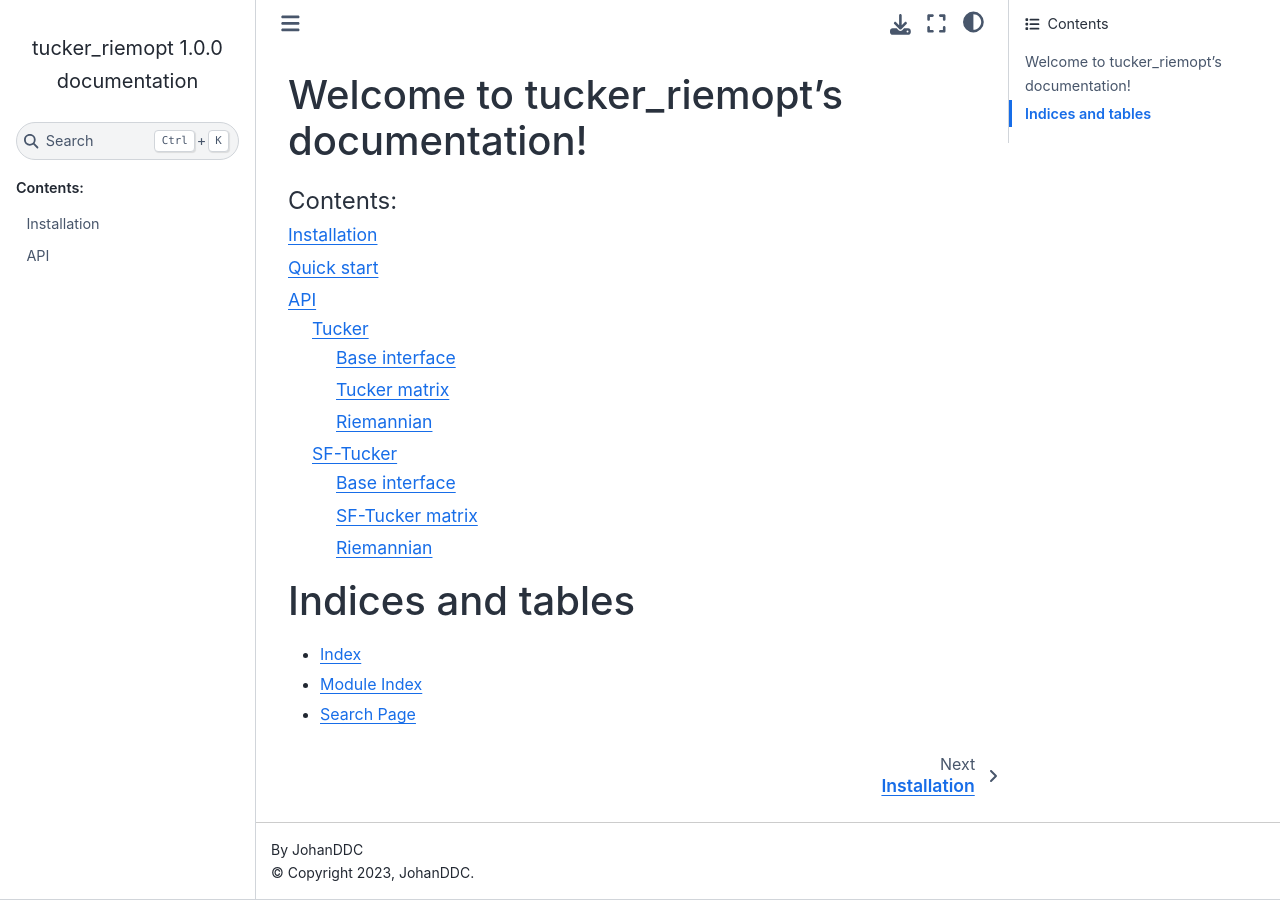
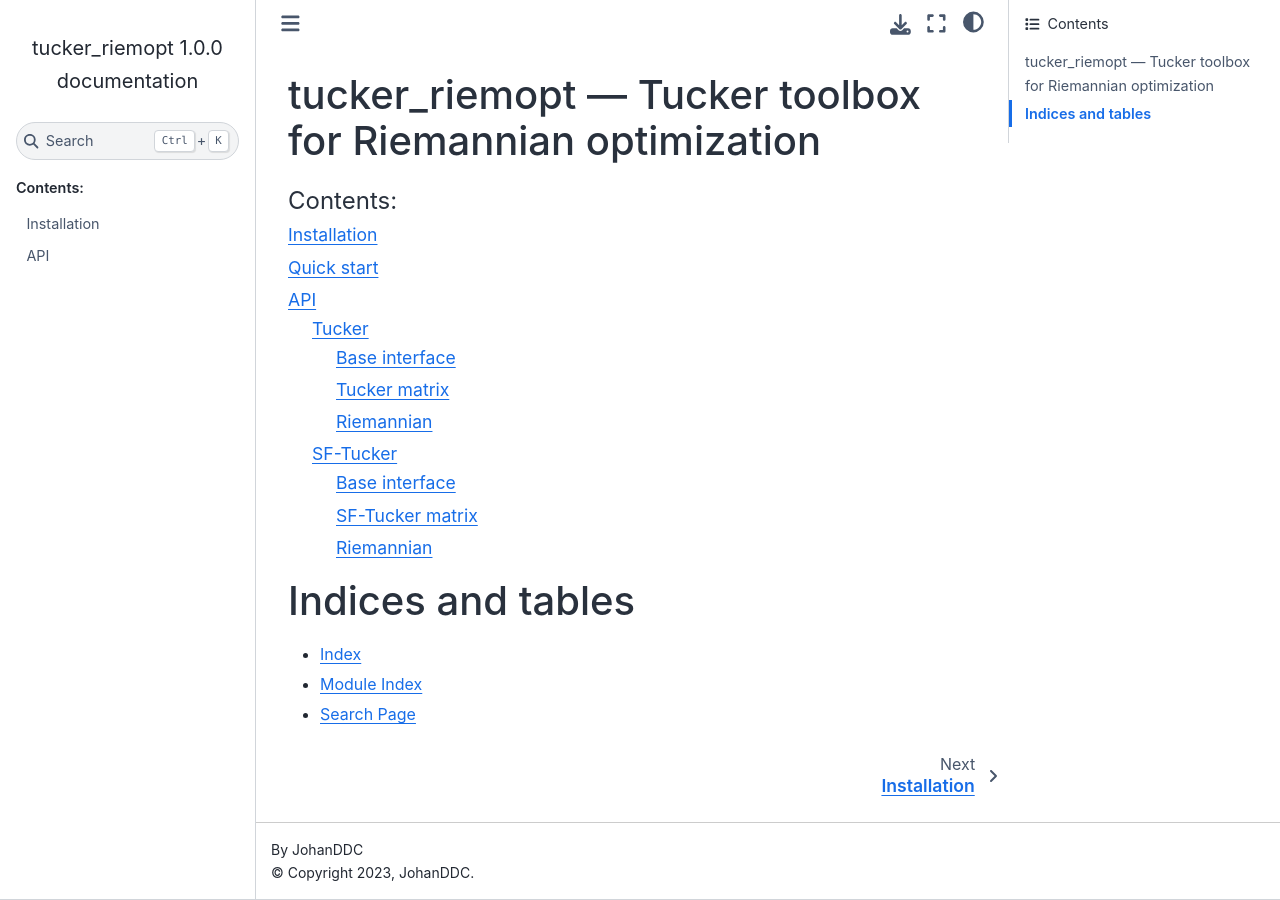
Before and after one commit to johanDDC/tucker_riemopt, a Sphinx documentation site: the page built from docs/index.rst, in a window 1280 px wide. Built offline with Sphinx 7.4.7 and the Sphinx Book theme 1.1.4, drawn with Linux system fonts in a browser that asks for light colours.

Commit message:
Refactor

```diff
--- a/docs/index.rst
+++ b/docs/index.rst
@@ -3,7 +3,7 @@
    You can adapt this file completely to your liking, but it should at least
    contain the root `toctree` directive.
 
-Welcome to tucker_riemopt's documentation!
+tucker_riemopt — Tucker toolbox for Riemannian optimization
 ==========================================
 
 .. toctree::
```
